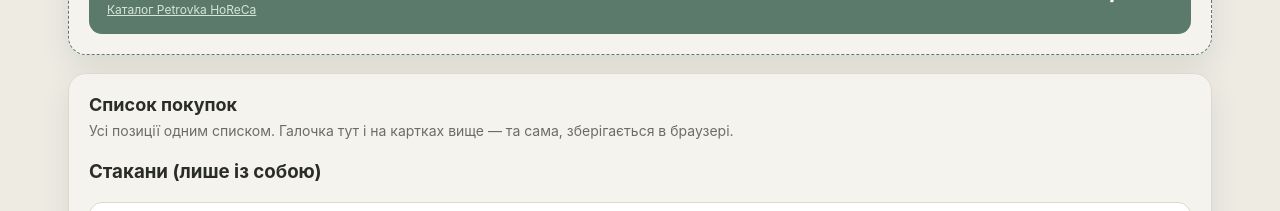
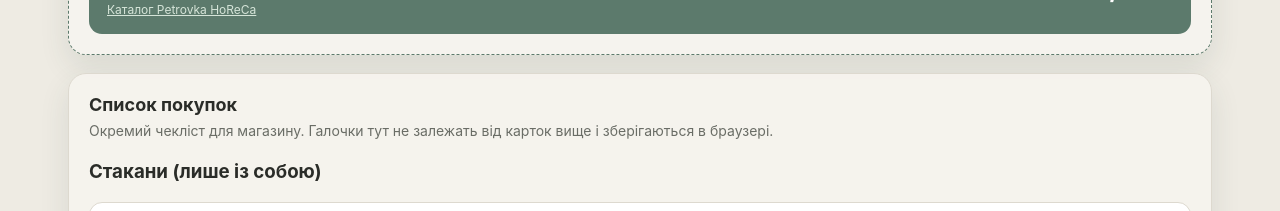
Before and after one commit to NatalinaMatioshko/coffee-shop-supplies, a React (Vite) app: page / in a window 1280 px wide. Shown: the part 8460-8671 px from the top of the page. Built offline with nearby package versions, Linux system fonts and the light colour scheme.

Commit message:
Keep the shopping checklist independent from the card ticks.
The store list is a separate checklist, so marking a card above no longer checks the same item at the bottom.

Co-authored-by: Cursor <cursoragent@cursor.com>

```diff
--- a/src/App.jsx
+++ b/src/App.jsx
@@ -16,7 +16,8 @@ export default function App() {
   const [takeaway, setTakeaway] = useState(0.7);
   const [cupsPerDay, setCupsPerDay] = useState(DEFAULT_CUPS_PER_DAY);
   const [menu, setMenu] = useState(MENU_ITEMS);
-  const { bought, toggleBought } = useBoughtItems();
+  const { bought, toggleBought } = useBoughtItems('coffee-shop-supplies:bought');
+  const { bought: shopBought, toggleBought: toggleShopBought } = useBoughtItems('coffee-shop-supplies:shop-list');
 
   const rows = useMemo(
     () => menu.map((item) => ({ ...item, total: item.daily * days })),
@@ -58,7 +59,7 @@ export default function App() {
       <ExtraExpensesPanel data={data} bought={bought} onToggleBought={toggleBought} />
       <CoffeePanel data={data} bought={bought} onToggleBought={toggleBought} />
       <WishlistPanel data={data} bought={bought} onToggleBought={toggleBought} />
-      <ShoppingList data={data} bought={bought} onToggleBought={toggleBought} />
+      <ShoppingList data={data} bought={shopBought} onToggleBought={toggleShopBought} />
       <FooterBar />
     </main>
   );
--- a/src/components/ShoppingList.jsx
+++ b/src/components/ShoppingList.jsx
@@ -17,7 +17,7 @@ export function ShoppingList({ data, bought = {}, onToggleBought }) {
     <article className="card extra-card shopping-list">
       <h2>Список покупок</h2>
       <p className="intro">
-        Усі позиції одним списком. Галочка тут і на картках вище — та сама, зберігається в браузері.
+        Окремий чекліст для магазину. Галочки тут не залежать від карток вище і зберігаються в браузері.
       </p>
       {groups.map((group) => (
         <section className="shop-group" key={group.title}>
--- a/src/hooks/useBoughtItems.js
+++ b/src/hooks/useBoughtItems.js
@@ -1,24 +1,24 @@
 import { useState } from 'react';
 
-const STORAGE_KEY = 'coffee-shop-supplies:bought';
+const DEFAULT_KEY = 'coffee-shop-supplies:bought';
 
-function readBought() {
+function readBought(storageKey) {
   try {
-    const raw = localStorage.getItem(STORAGE_KEY);
+    const raw = localStorage.getItem(storageKey);
     return raw ? JSON.parse(raw) : {};
   } catch {
     return {};
   }
 }
 
-export function useBoughtItems() {
-  const [bought, setBought] = useState(readBought);
+export function useBoughtItems(storageKey = DEFAULT_KEY) {
+  const [bought, setBought] = useState(() => readBought(storageKey));
 
   function toggleBought(id) {
     if (!id) return;
     setBought((current) => {
       const next = { ...current, [id]: !current[id] };
-      localStorage.setItem(STORAGE_KEY, JSON.stringify(next));
+      localStorage.setItem(storageKey, JSON.stringify(next));
       return next;
     });
   }
```
